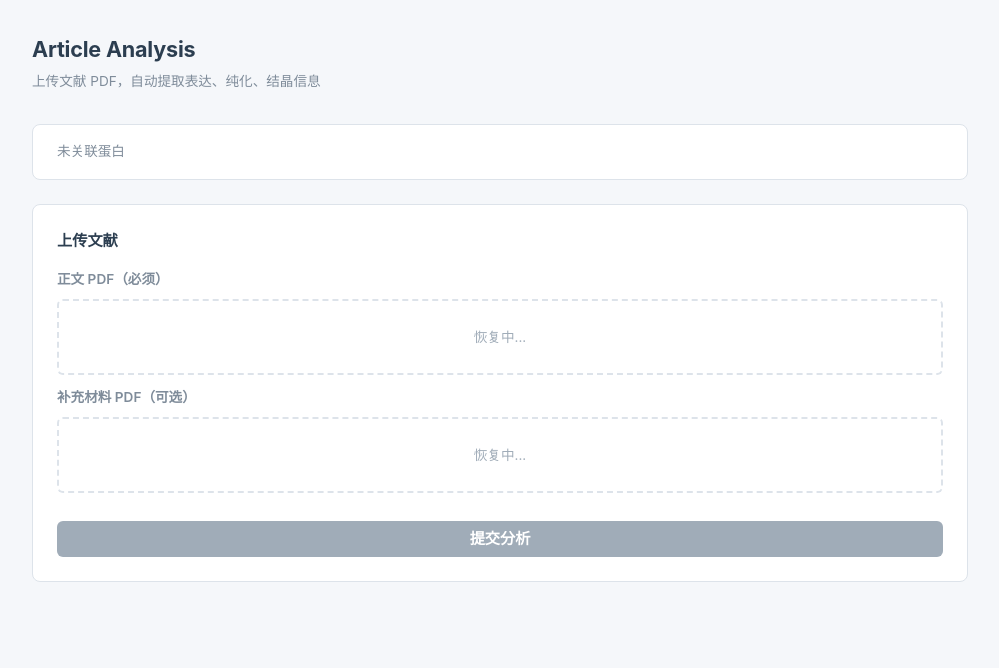
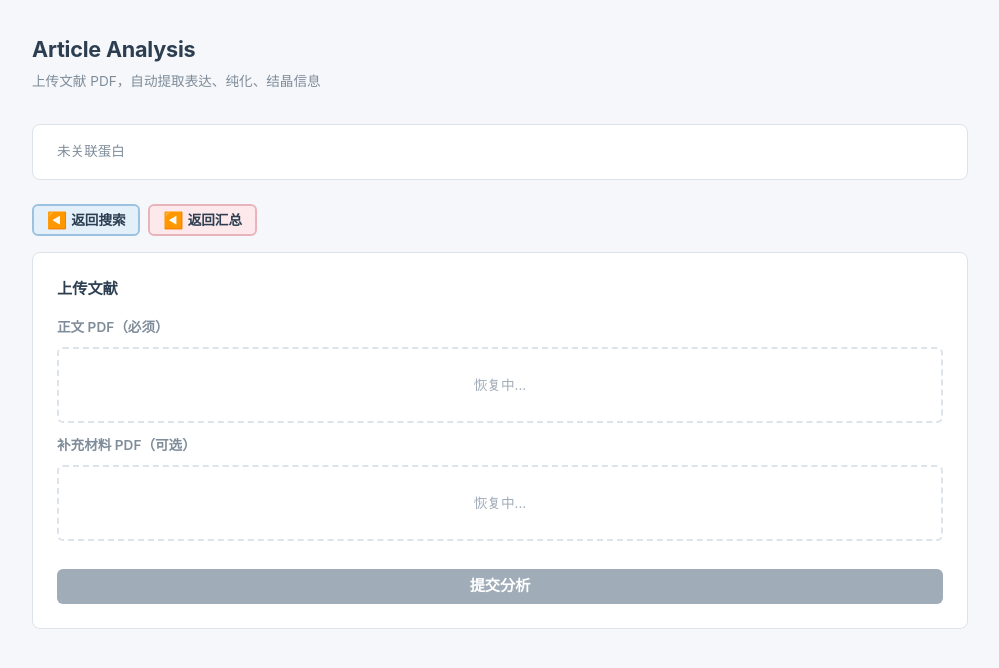
Before and after one commit to qianqianiodine/protein-search, a React (Vite) app: page /article-search in a window 1280 px wide. Shown: the top 668 px of the page, without its empty margins (140-1139 px from the left). Built offline with nearby package versions, Linux system fonts and the light colour scheme.

Commit message:
fix: 恢复空闲阶段的导航条（返回搜索 + 返回汇总），仅在结果显示时隐藏

```diff
--- a/src/modules/article-search/pages/ArticleSearchPage.tsx
+++ b/src/modules/article-search/pages/ArticleSearchPage.tsx
@@ -185,6 +185,10 @@ export function ArticleSearchPage() {
   const btnPrimary: React.CSSProperties = { ...btnBase, color: '#fff', background: 'var(--color-primary)' };
   const btnSecondary: React.CSSProperties = { ...btnBase, background: 'var(--color-surface)', color: 'var(--color-text)', border: '2px solid var(--color-border)' };
   const btnSuccess: React.CSSProperties = { ...btnBase, background: '#7D9DB5', color: '#fff' };
+  // 头部导航按钮（小号）
+  const btnSm: React.CSSProperties = { padding: 'calc(var(--space-sm) * 0.7) calc(var(--space-lg) * 0.8)', fontSize: 'var(--text-sm)', fontWeight: 600, borderRadius: 6, cursor: 'pointer', border: '2px solid', display: 'inline-flex', alignItems: 'center', justifyContent: 'center', gap: '0.3em', lineHeight: 1.2 };
+  const btnBlue: React.CSSProperties = { ...btnSm, background: '#E3F0FA', borderColor: '#9BC3E0', color: 'var(--color-text)' };
+  const btnPink: React.CSSProperties = { ...btnSm, background: '#FDE8EC', borderColor: '#E8B4BC', color: 'var(--color-text)' };
   // 图标徽章 span — 纯 flex 居中（字符自带灰底灰框外观）
   const iconSpan: React.CSSProperties = { display: 'inline-flex', alignItems: 'center', justifyContent: 'center', fontSize: '1.2em', lineHeight: 1, flexShrink: 0 };
   // emoji 专用 span — 纯居中，无徽章（🔄）
@@ -266,6 +270,14 @@ export function ArticleSearchPage() {
         </div>
       )}
 
+      {/* 导航条 —— 未提交文献时显示 */}
+      {!extraction && (
+        <div style={{ display: 'flex', gap: 'var(--space-sm)', marginBottom: 'var(--space-lg)' }}>
+          <button onClick={handleBack} style={btnBlue}><span style={iconSpan}>◀️</span> 返回搜索</button>
+          <button onClick={() => navigate(`/article-summary?uniprot=${encodeURIComponent(uniprot)}&gene=${encodeURIComponent(gene)}`)} style={btnPink}><span style={iconSpan}>◀️</span> 返回汇总</button>
+        </div>
+      )}
+
       {/* 上传 + 提取 */}
       {!extraction && (
         <div style={card}>
```
